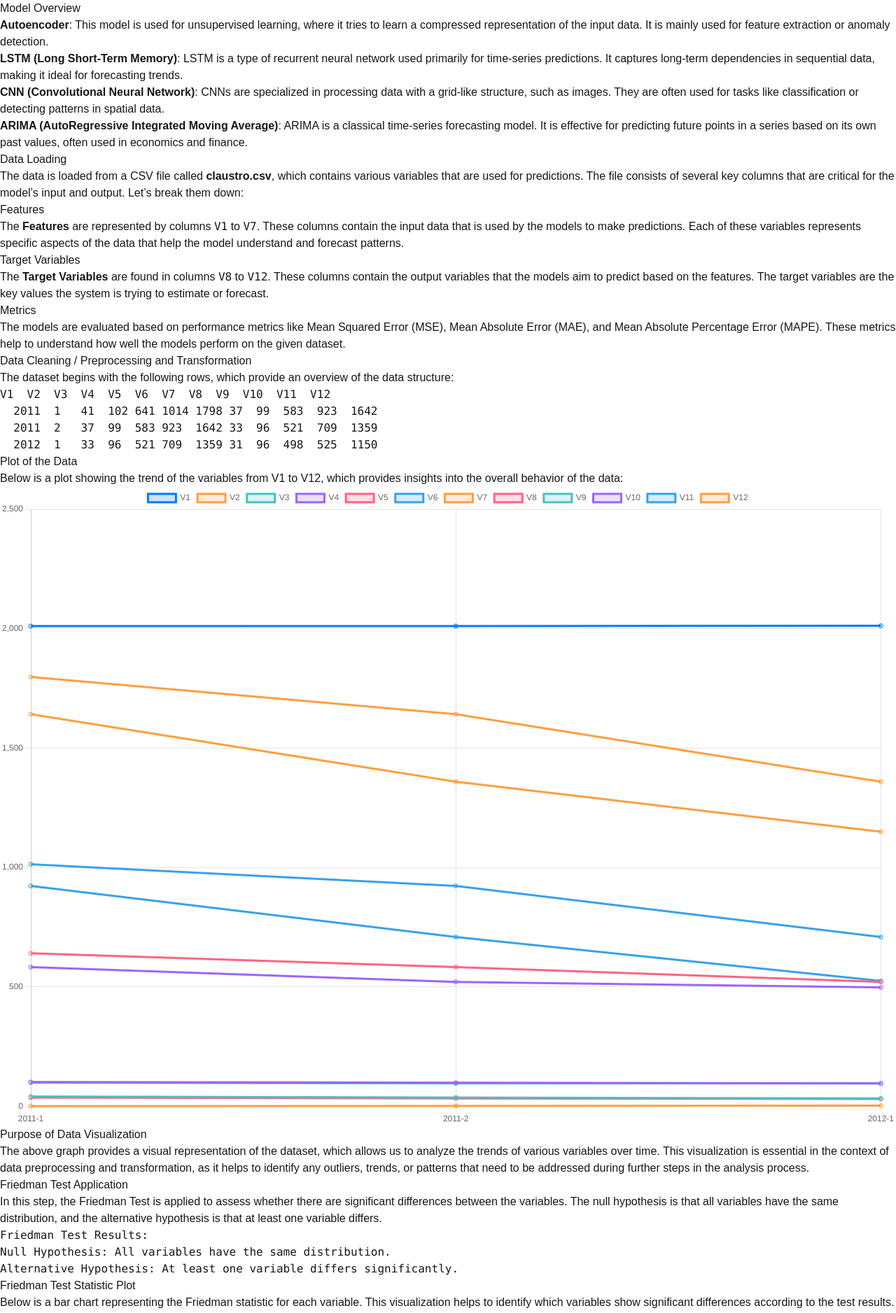
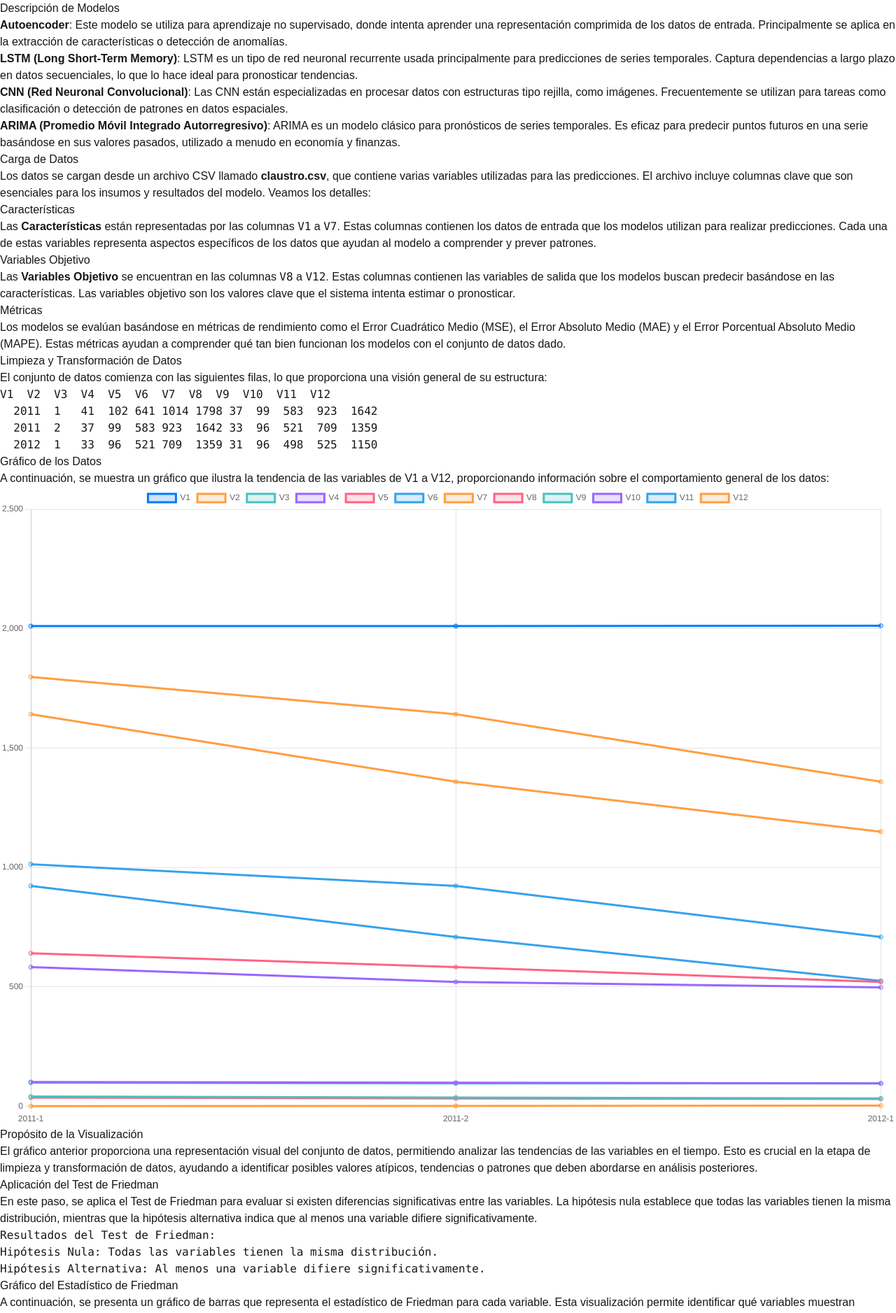
Before and after one commit to DamRandom/APCCD, a Next.js app: page / in a window 1280 px wide. Shown: the part 120-1997 px from the top of the page at 70% size. Built offline with nearby package versions, Linux system fonts and the light colour scheme.

Commit message:
Translated the whole site and ajusted comments

```diff
--- a/src/app/components/DataCleaning.tsx
+++ b/src/app/components/DataCleaning.tsx
@@ -5,17 +5,16 @@ import { Chart as ChartJS, CategoryScale, LinearScale, PointElement, LineElement
 import { useEffect, useState } from 'react';
 import { ChartData } from 'chart.js';
 
-// Register chart elements
+// Registrar los elementos del gráfico
 ChartJS.register(CategoryScale, LinearScale, PointElement, LineElement, Title, Tooltip, Legend);
 
 const DataCleaning = () => {
-    // Permitir que el estado sea null o de tipo ChartData
     const [data, setData] = useState<ChartData<'line', number[], string> | null>(null);
-    const [error, setError] = useState<string | null>(null); // Para manejar errores de carga
+    const [error, setError] = useState<string | null>(null);
 
     useEffect(() => {
         try {
-            // Datos de la tabla
+            // Configuración de los datos para el gráfico
             const dataSet: ChartData<'line', number[], string> = {
                 labels: ['2011-1', '2011-2', '2012-1'],
                 datasets: [
@@ -107,49 +106,45 @@ const DataCleaning = () => {
             };
             setData(dataSet);
         } catch {
-            setError('Error loading chart data.');
+            setError('Error al cargar los datos del gráfico.');
         }
     }, []);
 
     return (
         <div className="bg-[#1f1f1f] text-gray-200 pt-20 pb-10 px-8 mx-auto max-w-6xl space-y-8">
-            {/* Section: Data Overview */}
             <section>
-                <h2 className="text-3xl font-semibold text-orange-400 mb-4">Data Cleaning / Preprocessing and Transformation</h2>
+                <h2 className="text-3xl font-semibold text-orange-400 mb-4">Limpieza y Transformación de Datos</h2>
                 <p className="text-gray-300 text-justify">
-                    The dataset begins with the following rows, which provide an overview of the data structure:
+                    El conjunto de datos comienza con las siguientes filas, lo que proporciona una visión general de su estructura:
                 </p>
                 <pre className="bg-[#2c2c2c] text-gray-200 p-4 rounded-md">
                     {`V1  V2  V3  V4  V5  V6  V7  V8  V9  V10  V11  V12
   2011  1   41  102 641 1014 1798 37  99  583  923  1642
   2011  2   37  99  583 923  1642 33  96  521  709  1359
-  2012  1   33  96  521 709  1359 31  96  498  525  1150`}</pre>
+  2012  1   33  96  521 709  1359 31  96  498  525  1150`}
+                </pre>
 
                 <div className="mt-6">
-                    <h3 className="text-xl font-semibold text-orange-400">Plot of the Data</h3>
+                    <h3 className="text-xl font-semibold text-orange-400">Gráfico de los Datos</h3>
                     <p className="text-gray-300 mb-4 text-justify">
-                        Below is a plot showing the trend of the variables from V1 to V12, which provides insights into the overall behavior of the data:
+                        A continuación, se muestra un gráfico que ilustra la tendencia de las variables de V1 a V12, proporcionando información sobre el comportamiento general de los datos:
                     </p>
                     {error ? (
                         <p className="text-red-500">{error}</p>
                     ) : data ? (
                         <Line data={data} width={700} height={500} />
                     ) : (
-                        <p>Loading chart...</p>
+                        <p>Cargando gráfico...</p>
                     )}
                 </div>
             </section>
 
-            {/* Culmination Section */}
             <section>
-                <h3 className="text-xl font-semibold text-orange-400">Purpose of Data Visualization</h3>
+                <h3 className="text-xl font-semibold text-orange-400">Propósito de la Visualización</h3>
                 <p className="text-gray-300 text-justify">
-                    The above graph provides a visual representation of the dataset, which allows us to analyze the trends of various variables over time. This visualization is essential in the context of data preprocessing and transformation, as it helps to identify any outliers, trends, or patterns that need to be addressed during further steps in the analysis process.
+                    El gráfico anterior proporciona una representación visual del conjunto de datos, permitiendo analizar las tendencias de las variables en el tiempo. Esto es crucial en la etapa de limpieza y transformación de datos, ayudando a identificar posibles valores atípicos, tendencias o patrones que deben abordarse en análisis posteriores.
                 </p>
             </section>
-
-            {/* Rest of the sections */}
-            {/* ... */}
         </div>
     );
 };
--- a/src/app/components/Footer.tsx
+++ b/src/app/components/Footer.tsx
@@ -4,17 +4,17 @@ export default function Footer() {
   return (
     <footer className="bg-gray-900 text-gray-400 py-6 mt-16">
       <div className="container mx-auto px-6 text-center">
-        {/* Main Text */}
+        {/* Texto principal */}
         <p className="text-sm">
-          &copy; 2025 APCCD. All rights reserved.
+          &copy; 2025 APCCD. Todos los derechos reservados.
         </p>
 
-        {/* Secondary Text */}
+        {/* Texto secundario */}
         <p className="text-xs mt-2 text-gray-500">
-          Designed to assist in predictive analysis of faculty composition at UCI.
+          Diseñado para asistir en el análisis predictivo de la composición del claustro docente en la UCI.
         </p>
 
-        {/* Links */}
+        {/* Enlaces */}
         <div className="flex justify-center gap-6 mt-4">
           <a
             href="https://example.com"
@@ -22,7 +22,7 @@ export default function Footer() {
             rel="noopener noreferrer"
             className="hover:text-orange-400 transition-colors duration-200"
           >
-            Privacy Policy
+            Política de Privacidad
           </a>
           <a
             href="https://example.com"
@@ -30,7 +30,7 @@ export default function Footer() {
             rel="noopener noreferrer"
             className="hover:text-orange-400 transition-colors duration-200"
           >
-            Terms of Service
+            Términos de Servicio
           </a>
         </div>
       </div>
--- a/src/app/components/FriedmanTest.tsx
+++ b/src/app/components/FriedmanTest.tsx
@@ -5,23 +5,23 @@ import { Bar } from 'react-chartjs-2';
 import { Chart as ChartJS, CategoryScale, LinearScale, BarElement, Title, Tooltip, Legend } from 'chart.js';
 import { ChartData } from 'chart.js';
 
-// Registrar los elementos del gráfico
+// Registrar los elementos necesarios para el gráfico
 ChartJS.register(CategoryScale, LinearScale, BarElement, Title, Tooltip, Legend);
 
 const FriedmanTest = () => {
     const [data, setData] = useState<ChartData<'bar', number[], string> | null>(null);
 
     useEffect(() => {
-        // Datos para la visualización de los resultados del Test de Friedman
+        // Configuración de los datos para la visualización de los resultados del Test de Friedman
         const dataSet: ChartData<'bar', number[], string> = {
             labels: ['V1', 'V2', 'V3', 'V4', 'V5', 'V6', 'V7', 'V8', 'V9', 'V10', 'V11', 'V12'], // Variables analizadas
             datasets: [
                 {
-                    label: 'Friedman Statistic',
-                    data: [12.4, 15.3, 8.2, 10.5, 13.1, 7.6, 11.3, 9.7, 14.6, 13.9, 8.5, 12.0], // Valores del estadístico de Friedman para cada variable
-                    backgroundColor: 'rgba(255, 140, 0, 0.2)', // Naranja tenue, opacidad baja
-                    borderColor: 'rgba(255, 140, 0, 0.8)', // Naranja sólido, opacidad más alta
-                    borderWidth: 1,
+                    label: 'Estadístico de Friedman',
+                    data: [12.4, 15.3, 8.2, 10.5, 13.1, 7.6, 11.3, 9.7, 14.6, 13.9, 8.5, 12.0], // Valores del estadístico para cada variable
+                    backgroundColor: 'rgba(255, 140, 0, 0.2)', // Color naranja tenue con baja opacidad
+                    borderColor: 'rgba(255, 140, 0, 0.8)', // Color naranja sólido con mayor opacidad
+                    borderWidth: 1, // Ancho del borde de las barras
                 },
             ],
         };
@@ -30,24 +30,24 @@ const FriedmanTest = () => {
 
     return (
         <div className="bg-[#1f1f1f] text-gray-200 pt-20 pb-10 px-8 mx-auto max-w-6xl space-y-8">
-            {/* Sección: Test de Friedman */}
+            {/* Sección: Aplicación del Test de Friedman */}
             <section>
-                <h2 className="text-3xl font-semibold text-orange-400 mb-4">Friedman Test Application</h2>
+                <h2 className="text-3xl font-semibold text-orange-400 mb-4">Aplicación del Test de Friedman</h2>
                 <p className="text-gray-300 text-justify">
-                    In this step, the Friedman Test is applied to assess whether there are significant differences between the variables. The null hypothesis is that all variables have the same distribution, and the alternative hypothesis is that at least one variable differs.
+                    En este paso, se aplica el Test de Friedman para evaluar si existen diferencias significativas entre las variables. La hipótesis nula establece que todas las variables tienen la misma distribución, mientras que la hipótesis alternativa indica que al menos una variable difiere significativamente.
                 </p>
                 <pre className="bg-[#2c2c2c] text-gray-200 p-4 rounded-md">
-                    {`Friedman Test Results:
-Null Hypothesis: All variables have the same distribution.
-Alternative Hypothesis: At least one variable differs significantly.`}
+                    {`Resultados del Test de Friedman:
+Hipótesis Nula: Todas las variables tienen la misma distribución.
+Hipótesis Alternativa: Al menos una variable difiere significativamente.`}
                 </pre>
 
                 <div className="mt-6">
-                    <h3 className="text-xl font-semibold text-orange-400">Friedman Test Statistic Plot</h3>
+                    <h3 className="text-xl font-semibold text-orange-400">Gráfico del Estadístico de Friedman</h3>
                     <p className="text-gray-300 mb-4 text-justify">
-                        Below is a bar chart representing the Friedman statistic for each variable. This visualization helps to identify which variables show significant differences according to the test results.
+                        A continuación, se presenta un gráfico de barras que representa el estadístico de Friedman para cada variable. Esta visualización permite identificar qué variables muestran diferencias significativas según los resultados del test.
                     </p>
-                    {data ? <Bar data={data} width={700} height={500} /> : <p>Loading chart...</p>}
+                    {data ? <Bar data={data} width={700} height={500} /> : <p>Cargando gráfico...</p>}
                 </div>
             </section>
         </div>
--- a/src/app/components/Navbar.tsx
+++ b/src/app/components/Navbar.tsx
@@ -4,19 +4,19 @@ export default function Navbar() {
   return (
     <nav className="bg-gray-800 text-gray-100 fixed top-0 w-full z-50 shadow-md">
       <div className="container mx-auto px-6 py-4 flex justify-between items-center">
-        {/* Logo/Brand */}
+        {/* Logo/Marca */}
         <div className="text-xl font-semibold text-orange-400">
           APCCD
         </div>
 
-        {/* Navigation Links */}
+        {/* Enlaces de navegación */}
         <ul className="flex gap-6 text-sm font-medium">
           <li>
             <a
               href="#home"
               className="hover:text-orange-400 transition-colors duration-200"
             >
-              Home
+              Inicio
             </a>
           </li>
           <li>
@@ -24,7 +24,7 @@ export default function Navbar() {
               href="#features"
               className="hover:text-orange-400 transition-colors duration-200"
             >
-              Features
+              Características
             </a>
           </li>
           <li>
@@ -32,7 +32,7 @@ export default function Navbar() {
               href="#about"
               className="hover:text-orange-400 transition-colors duration-200"
             >
-              About
+              Acerca de
             </a>
           </li>
           <li>
@@ -40,7 +40,7 @@ export default function Navbar() {
               href="#contact"
               className="hover:text-orange-400 transition-colors duration-200"
             >
-              Contact
+              Contacto
             </a>
           </li>
         </ul>
--- a/src/app/components/SystemOverview.tsx
+++ b/src/app/components/SystemOverview.tsx
@@ -2,59 +2,59 @@ const SystemOverview = () => {
   return (
     <div className="bg-[#1f1f1f] text-gray-200 pt-20 pb-10 px-8 mx-auto max-w-6xl space-y-8">
 
-      {/* Section: Model Overview */}
+      {/* Sección: Descripción de Modelos */}
       <section>
-        <h2 className="text-3xl font-semibold text-orange-400 mb-4">Model Overview</h2>
+        <h2 className="text-3xl font-semibold text-orange-400 mb-4">Descripción de Modelos</h2>
         <div className="grid grid-cols-1 md:grid-cols-2 gap-8">
           <div>
             <p className="text-gray-300 mb-4 text-justify">
-              <strong>Autoencoder</strong>: This model is used for unsupervised learning, where it tries to learn a compressed representation of the input data. It is mainly used for feature extraction or anomaly detection.
+              <strong>Autoencoder</strong>: Este modelo se utiliza para aprendizaje no supervisado, donde intenta aprender una representación comprimida de los datos de entrada. Principalmente se aplica en la extracción de características o detección de anomalías.
             </p>
             <p className="text-gray-300 mb-4 text-justify">
-              <strong>LSTM (Long Short-Term Memory)</strong>: LSTM is a type of recurrent neural network used primarily for time-series predictions. It captures long-term dependencies in sequential data, making it ideal for forecasting trends.
+              <strong>LSTM (Long Short-Term Memory)</strong>: LSTM es un tipo de red neuronal recurrente usada principalmente para predicciones de series temporales. Captura dependencias a largo plazo en datos secuenciales, lo que lo hace ideal para pronosticar tendencias.
             </p>
           </div>
           <div>
             <p className="text-gray-300 mb-4 text-justify">
-              <strong>CNN (Convolutional Neural Network)</strong>: CNNs are specialized in processing data with a grid-like structure, such as images. They are often used for tasks like classification or detecting patterns in spatial data.
+              <strong>CNN (Red Neuronal Convolucional)</strong>: Las CNN están especializadas en procesar datos con estructuras tipo rejilla, como imágenes. Frecuentemente se utilizan para tareas como clasificación o detección de patrones en datos espaciales.
             </p>
             <p className="text-gray-300 mb-4 text-justify">
-              <strong>ARIMA (AutoRegressive Integrated Moving Average)</strong>: ARIMA is a classical time-series forecasting model. It is effective for predicting future points in a series based on its own past values, often used in economics and finance.
+              <strong>ARIMA (Promedio Móvil Integrado Autorregresivo)</strong>: ARIMA es un modelo clásico para pronósticos de series temporales. Es eficaz para predecir puntos futuros en una serie basándose en sus valores pasados, utilizado a menudo en economía y finanzas.
             </p>
           </div>
         </div>
       </section>
 
-      {/* Section: Data Loading */}
+      {/* Sección: Carga de Datos */}
       <section>
-        <h2 className="text-3xl font-semibold text-orange-400 mb-4">Data Loading</h2>
+        <h2 className="text-3xl font-semibold text-orange-400 mb-4">Carga de Datos</h2>
         <div className="space-y-6 text-gray-300">
           <p className="text-justify">
-            The data is loaded from a CSV file called <strong>claustro.csv</strong>, which contains various variables that are used for predictions. The file consists of several key columns that are critical for the model’s input and output. Let’s break them down:
+            Los datos se cargan desde un archivo CSV llamado <strong>claustro.csv</strong>, que contiene varias variables utilizadas para las predicciones. El archivo incluye columnas clave que son esenciales para los insumos y resultados del modelo. Veamos los detalles:
           </p>
           <div className="grid grid-cols-1 md:grid-cols-2 gap-8">
             <div>
-              <h3 className="text-xl font-semibold text-orange-400">Features</h3>
+              <h3 className="text-xl font-semibold text-orange-400">Características</h3>
               <p className="text-justify">
-                The <strong>Features</strong> are represented by columns <code>V1</code> to <code>V7</code>. These columns contain the input data that is used by the models to make predictions. Each of these variables represents specific aspects of the data that help the model understand and forecast patterns.
+                Las <strong>Características</strong> están representadas por las columnas <code>V1</code> a <code>V7</code>. Estas columnas contienen los datos de entrada que los modelos utilizan para realizar predicciones. Cada una de estas variables representa aspectos específicos de los datos que ayudan al modelo a comprender y prever patrones.
               </p>
             </div>
             <div>
-              <h3 className="text-xl font-semibold text-orange-400">Target Variables</h3>
+              <h3 className="text-xl font-semibold text-orange-400">Variables Objetivo</h3>
               <p className="text-justify">
-                The <strong>Target Variables</strong> are found in columns <code>V8</code> to <code>V12</code>. These columns contain the output variables that the models aim to predict based on the features. The target variables are the key values the system is trying to estimate or forecast.
+                Las <strong>Variables Objetivo</strong> se encuentran en las columnas <code>V8</code> a <code>V12</code>. Estas columnas contienen las variables de salida que los modelos buscan predecir basándose en las características. Las variables objetivo son los valores clave que el sistema intenta estimar o pronosticar.
               </p>
             </div>
           </div>
         </div>
       </section>
 
-      {/* Section: Metrics */}
+      {/* Sección: Métricas */}
       <section>
-        <h2 className="text-3xl font-semibold text-orange-400 mb-4">Metrics</h2>
+        <h2 className="text-3xl font-semibold text-orange-400 mb-4">Métricas</h2>
         <p className="text-gray-300 text-justify">
-          The models are evaluated based on performance metrics like Mean Squared Error (MSE),
-          Mean Absolute Error (MAE), and Mean Absolute Percentage Error (MAPE). These metrics help to understand how well the models perform on the given dataset.
+          Los modelos se evalúan basándose en métricas de rendimiento como el Error Cuadrático Medio (MSE),
+          el Error Absoluto Medio (MAE) y el Error Porcentual Absoluto Medio (MAPE). Estas métricas ayudan a comprender qué tan bien funcionan los modelos con el conjunto de datos dado.
         </p>
       </section>
 
```
